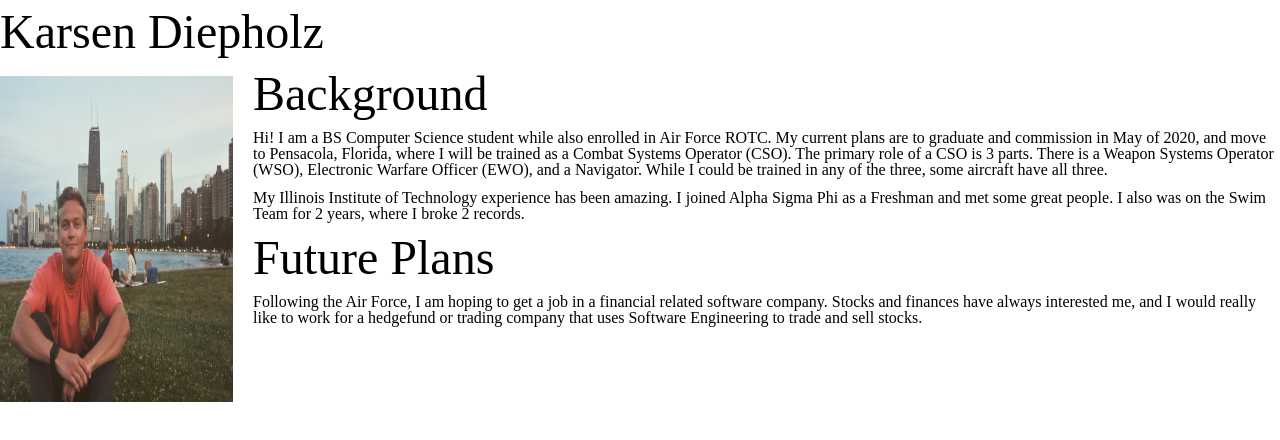
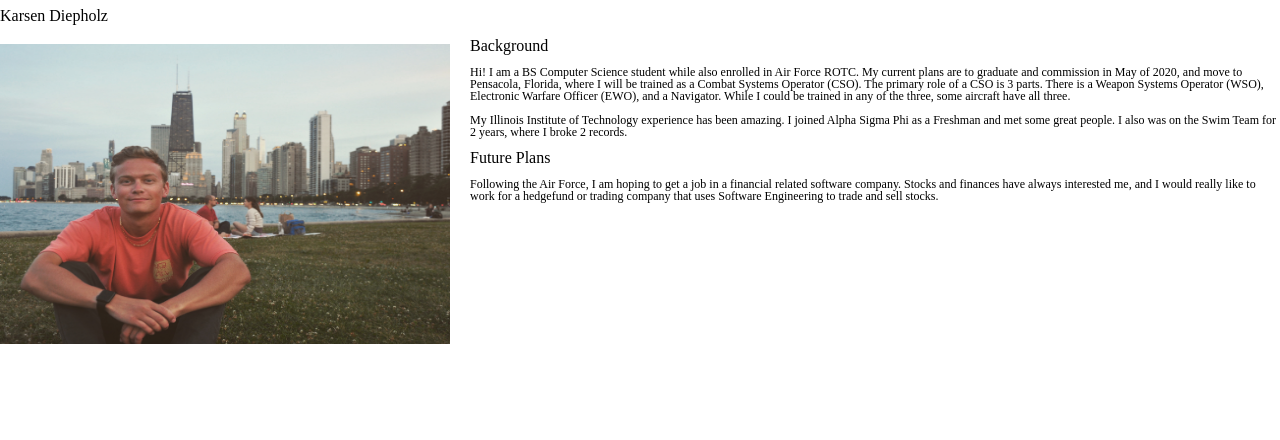
Before and after one commit to kdiepholz/COM333Project1, a plain HTML site: page index.html in a window 1280 px wide. Drawn offline with Linux system fonts and the light colour scheme.

Commit message:
Update proj1.css

```diff
--- a/proj1.css
+++ b/proj1.css
@@ -47,25 +47,25 @@ table {
 	border-spacing: 0;
 }
 .headshot{
-  align: left;
-  height: 326px;
-  width: 233px;
+  align: center;
+  height: 300px;
+  width: 450px;
   border: 1px;
   float: left;
   padding-right: 20px;
   padding-top: 12px;
 }
 h1{
-	font-size: 300%;
+	font-size: 100%;
 	padding: 8px 0;
 }
 h2{
-	font-size: 300%;
+	font-size: 100%;
 	padding: 6px;
 }
 p{
 	padding: 6px 0;
-	font-size: 100%;
+	font-size: 75%;
 	hyphens: auto;
 }
 .biography{
```
